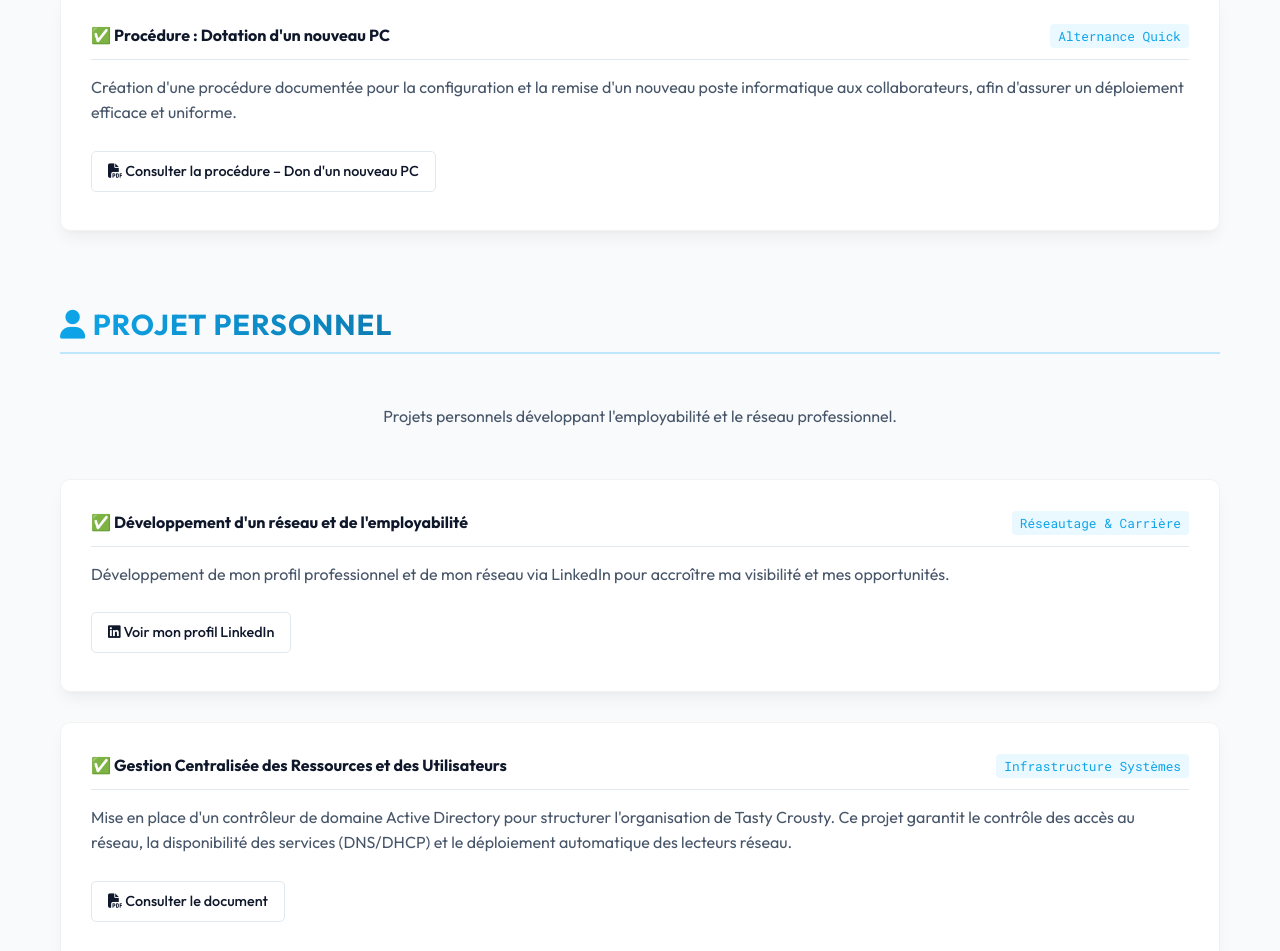
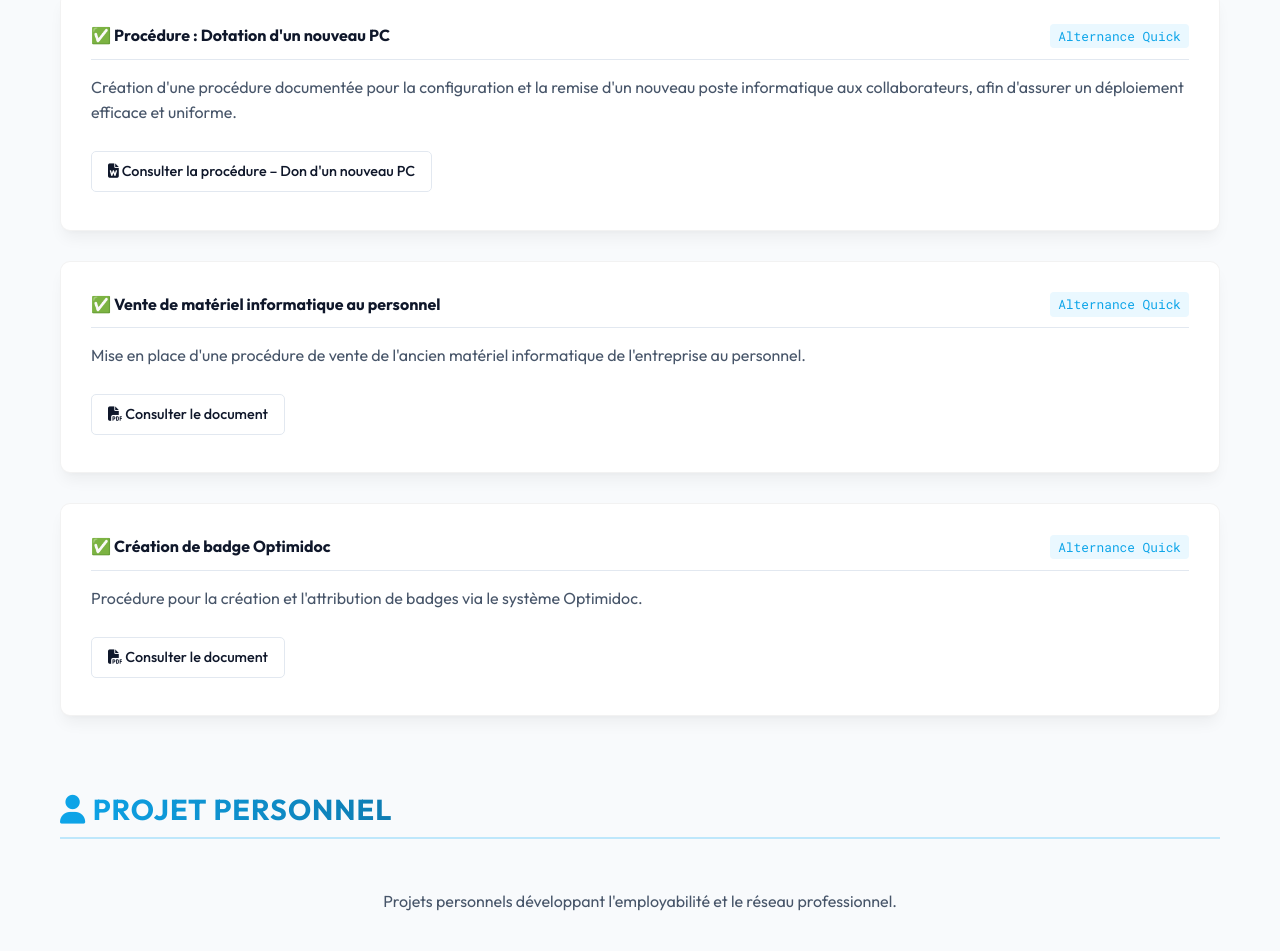
Before and after one commit to Miri94400/PortefolioMiri, a plain HTML site: page e5.html in a window 1280 px wide. Shown: the part 1158-2109 px from the top of the page. Drawn offline with Linux system fonts and the light colour scheme.

Commit message:
Ajout des projets Optimidoc et Vente matériel, et maj procédure PC

```diff
--- a/e5.html
+++ b/e5.html
@@ -99,15 +99,41 @@
                         <span class="project-type">Alternance Quick</span>
                     </div>
                     <div class="project-body">
-                        <p>Création d'une procédure documentée pour la configuration et la remise d'un nouveau poste
-                            informatique aux collaborateurs, afin d'assurer un déploiement efficace et uniforme.</p>
+                        <p>Création d'une procédure documentée pour la configuration et la remise d'un nouveau poste informatique aux collaborateurs, afin d'assurer un déploiement efficace et uniforme.</p>
                         <div style="margin-top: 15px;">
-                            <a href="e5/Procedure_don_PC_Quick.pdf" class="btn btn-small" target="_blank"><i
-                                    class="fas fa-file-pdf"></i>
-                                Consulter la procédure – Don d'un nouveau PC</a>
+                            <a href="e5/Procedure_don_PC_Quick.docx" class="btn btn-small" target="_blank"><i class="fas fa-file-word"></i> Consulter la procédure – Don d'un nouveau PC</a>
                         </div>
                     </div>
                 </div>
+
+                <!-- Projet Vente Matériel Info -->
+                <div class="project-card">
+                    <div class="project-header">
+                        <h4>✅ Vente de matériel informatique au personnel</h4>
+                        <span class="project-type">Alternance Quick</span>
+                    </div>
+                    <div class="project-body">
+                        <p>Mise en place d'une procédure de vente de l'ancien matériel informatique de l'entreprise au personnel.</p>
+                        <div style="margin-top: 15px;">
+                            <a href="e5/Vente_Materiel_informatique_au_personnel.pdf" class="btn btn-small" target="_blank"><i class="fas fa-file-pdf"></i> Consulter le document</a>
+                        </div>
+                    </div>
+                </div>
+
+                <!-- Projet Optimidoc -->
+                <div class="project-card">
+                    <div class="project-header">
+                        <h4>✅ Création de badge Optimidoc</h4>
+                        <span class="project-type">Alternance Quick</span>
+                    </div>
+                    <div class="project-body">
+                        <p>Procédure pour la création et l'attribution de badges via le système Optimidoc.</p>
+                        <div style="margin-top: 15px;">
+                            <a href="e5/Creation_de_badge_sur_Optimidoc.pdf" class="btn btn-small" target="_blank"><i class="fas fa-file-pdf"></i> Consulter le document</a>
+                        </div>
+                    </div>
+                </div>
+
 
                 <!-- Section Projet Personnel -->
                 <h4 class="subsection-title" style="margin-top: 40px;"><i class="fas fa-user"></i> Projet Personnel</h4>
```
Also changed, not shown: 4 other files.
